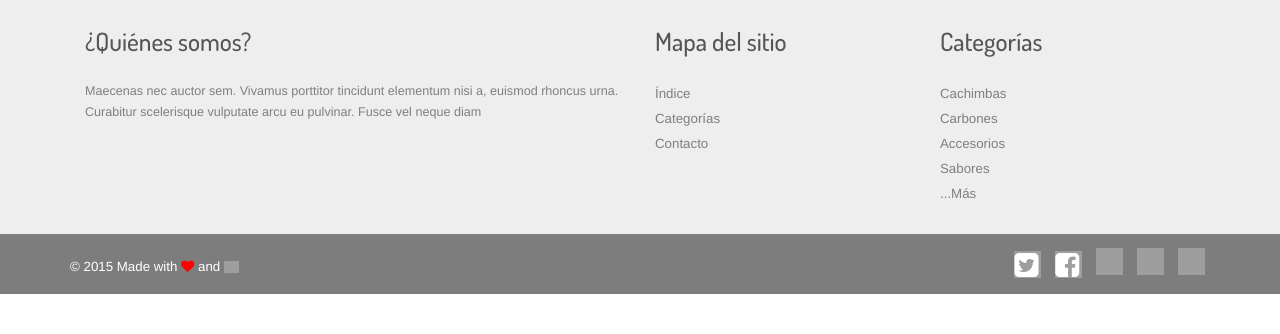
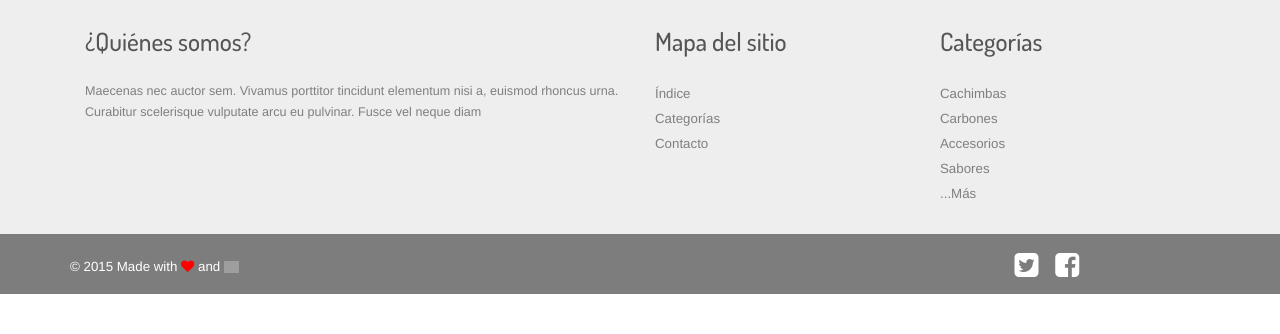
Before and after one commit to B0rjitaaa/jaretz-cms, a Django app: page / in a window 1280 px wide. Shown: the part 1422-1756 px from the top of the page. After the commit the page ends 1716 px from the top, so only its background shows below. Run offline with Django 3.2, Linux system fonts and the light colour scheme; data comes from the database, SQL or seed files in the repository; some libraries are stand-ins or nearby versions; grey boxes are pictures that could not be loaded.

Commit message:
Fixing problems with css. Minnors.

```diff
--- a/jaretz_cms/static/css/carousel.css
+++ b/jaretz_cms/static/css/carousel.css
@@ -1,7 +1,6 @@
 /* BOOTSTRAP 3.x GLOBAL STYLES
 -------------------------------------------------- */
 body {
-  padding-bottom: 40px;
   color: #5a5a5a;
 }
 
--- a/jaretz_cms/static/css/style.css
+++ b/jaretz_cms/static/css/style.css
@@ -567,7 +567,6 @@ ul.nav-bottom li:nth-child(1){
 .social i {
 width: 27px;
 height: 27px;
-background: url('../../media/images/assets/social.png') no-repeat 0px 0px;
 display: inline-block;
 margin:0 5px;
 }
--- a/jaretz_cms/wsgi/static/css/carousel.css
+++ b/jaretz_cms/wsgi/static/css/carousel.css
@@ -1,7 +1,6 @@
 /* BOOTSTRAP 3.x GLOBAL STYLES
 -------------------------------------------------- */
 body {
-  padding-bottom: 40px;
   color: #5a5a5a;
 }
 
@@ -24,9 +23,9 @@ body {
 /* CUSTOMIZE THE CAROUSEL
 -------------------------------------------------- */
 
-/* Carousel base class */
+/* Carousel base class
 .carousel {
-  margin-bottom: 60px;
+  margin-bottom: 600px;
 }
 /* Since positioning the image, we need to help out the caption */
 .carousel-caption {
--- a/jaretz_cms/wsgi/static/css/memenu.css
+++ b/jaretz_cms/wsgi/static/css/memenu.css
@@ -7,7 +7,7 @@ ul.memenu.skyblue {text-align: center;}
 	position: absolute;
 	display: none;
 	background: #fff;
-	width: 80%;
+	width: 100%;
 	top: 97px;
 	left: 5.7%;
 	z-index: 99;
--- a/jaretz_cms/wsgi/static/css/style.css
+++ b/jaretz_cms/wsgi/static/css/style.css
@@ -565,9 +565,8 @@ ul.nav-bottom li:nth-child(1){
   float: right;
 }
 .social i {
-width: 27px;
+width: 270px;
 height: 27px;
-background: url('../../media/images/assets/social.png') no-repeat 0px 0px;
 display: inline-block;
 margin:0 5px;
 }
```
